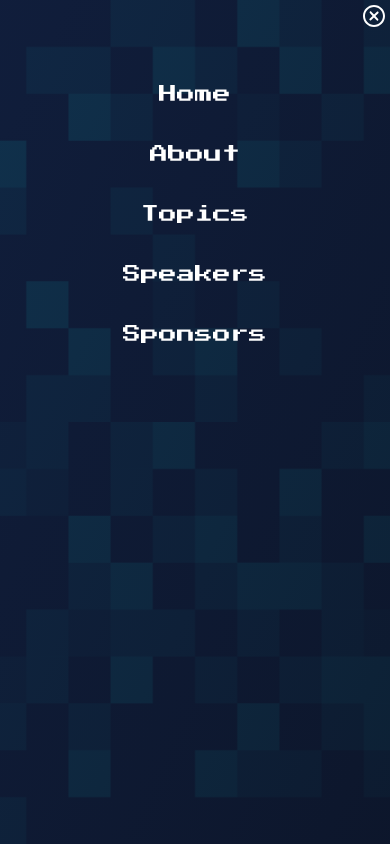
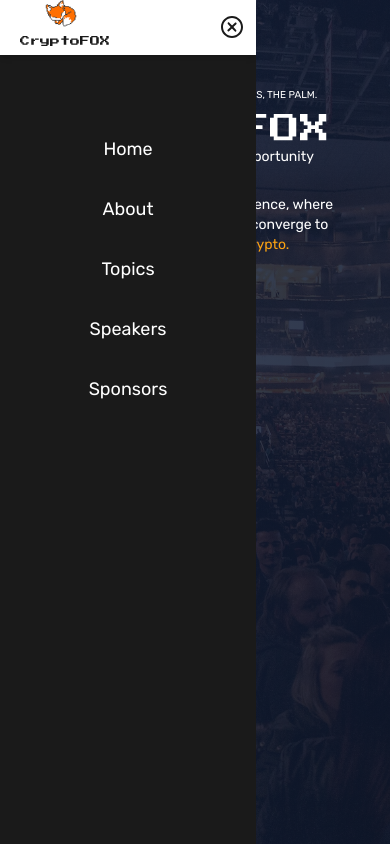
Before and after one commit to ewa1do/cryptofox_page, a Next.js app: page / in a window 390 px wide. Both pictures are taken after a click on the button 374 px from the left and 22 px from the top of the page. Shown: the top 844 px of the page. Built offline with nearby package versions, Linux system fonts and the light colour scheme; a web font is replaced by a local one.

Commit message:
animations on hamburger button

```diff
--- a/src/components/Nav.js
+++ b/src/components/Nav.js
@@ -6,6 +6,7 @@ import { sections } from '@/lib'
 import { fonts } from '@/utilities'
 import { Hamburger, Logo } from '@/components'
 import { useMenuStore } from '@/store'
+import Image from 'next/image'
 
 export function Nav(props) {
     const [intersecting, setIntersecting] = useState(true)
@@ -51,24 +52,46 @@ export function Nav(props) {
             <Hamburger />
             {isMenuOpen && (
                 <div
-                    className={`${fonts().rubik.className}  ${classes.nav}
-                    sm:hidden w-screen h-screen text-lg md:text-primary font-normal`}
+                    className={`${
+                        fonts().rubik.className
+                    } sm:hidden w-64 z-10 fixed inset-0 bg-shade text-lg md:text-primary font-normal ${
+                        isMenuOpen ? 'scale-in-hor-left' : 'slide-left'
+                    } transition-transform duration-300 ease-in-out`}
                 >
-                    <button
-                        onClick={toggleMenu}
-                        className="fixed right-1 top-1"
-                    >
-                        <i className="text-primary text-2xl">
-                            <CgCloseO />
-                        </i>
-                    </button>
+                    <div className="flex justify-between px-3 bg-primary shadow-md">
+                        <div className={`flex flex-col items-center z-100`}>
+                            <Image
+                                alt="LOGO"
+                                src="/img/FOX.png"
+                                width={100}
+                                height={24}
+                                className={`w-8 sm:w-12 md:w-12`}
+                            />
+                            <h3
+                                className={`${
+                                    fonts().press_start_2p.className
+                                } text-[10px] sm:text-xs ${
+                                    props.intersecting
+                                        ? ' text-primary'
+                                        : 'text-shade'
+                                } ml-2`}
+                            >
+                                CryptoFOX
+                            </h3>
+                        </div>
+                        <button onClick={toggleMenu} className="">
+                            <i className="text-2xl text-shade">
+                                <CgCloseO />
+                            </i>
+                        </button>
+                    </div>
                     <ul className="flex flex-col justify-center items-center pt-16">
                         {sections().map((section) => {
                             return (
                                 <li
                                     key={`section-${section}`}
                                     className={`${
-                                        fonts().press_start_2p.className
+                                        fonts().rubik.className
                                     } md:px-3 hover:text-gold_shade py-4 text-primary`}
                                     onClick={toggleMenu}
                                 >
--- a/src/components/UI/Logo.js
+++ b/src/components/UI/Logo.js
@@ -8,7 +8,7 @@ export function Logo(props) {
 
     if (!isMenuOpen) {
         return (
-            <div className={`flex flex-col items-center`}>
+            <div className={`flex flex-col items-center z-100`}>
                 <Image
                     alt="LOGO"
                     src="/img/FOX.png"
--- a/src/styles/globals.css
+++ b/src/styles/globals.css
@@ -73,3 +73,47 @@ body {
     width: 100vw;
     box-shadow: 0 0 2px 1px rgba(0, 0, 0, 0.1);
 }
+
+.slide-right {
+    -webkit-animation: slide-right 0.5s cubic-bezier(0.25, 0.46, 0.45, 0.94)
+        both;
+    animation: slide-right 0.5s cubic-bezier(0.25, 0.46, 0.45, 0.94) both;
+}
+
+.scale-in-hor-left {
+    -webkit-animation: scale-in-hor-left 0.5s
+        cubic-bezier(0.25, 0.46, 0.45, 0.94) both;
+    animation: scale-in-hor-left 0.5s cubic-bezier(0.25, 0.46, 0.45, 0.94) both;
+}
+@-webkit-keyframes scale-in-hor-left {
+    0% {
+        -webkit-transform: scaleX(0);
+        transform: scaleX(0);
+        -webkit-transform-origin: 0% 0%;
+        transform-origin: 0% 0%;
+        opacity: 1;
+    }
+    100% {
+        -webkit-transform: scaleX(1);
+        transform: scaleX(1);
+        -webkit-transform-origin: 0% 0%;
+        transform-origin: 0% 0%;
+        opacity: 1;
+    }
+}
+@keyframes scale-in-hor-left {
+    0% {
+        -webkit-transform: scaleX(0);
+        transform: scaleX(0);
+        -webkit-transform-origin: 0% 0%;
+        transform-origin: 0% 0%;
+        opacity: 1;
+    }
+    100% {
+        -webkit-transform: scaleX(1);
+        transform: scaleX(1);
+        -webkit-transform-origin: 0% 0%;
+        transform-origin: 0% 0%;
+        opacity: 1;
+    }
+}
```
